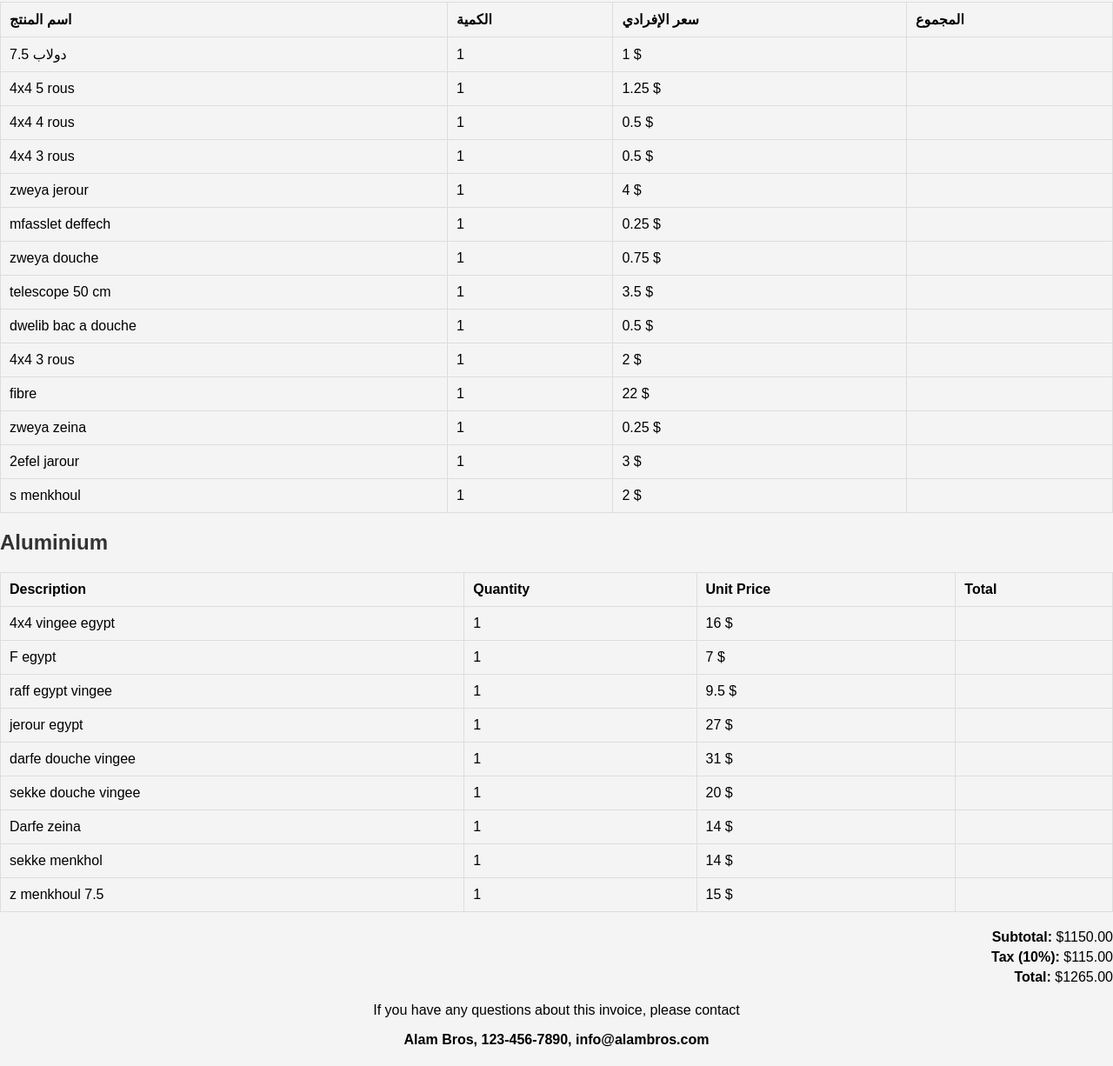
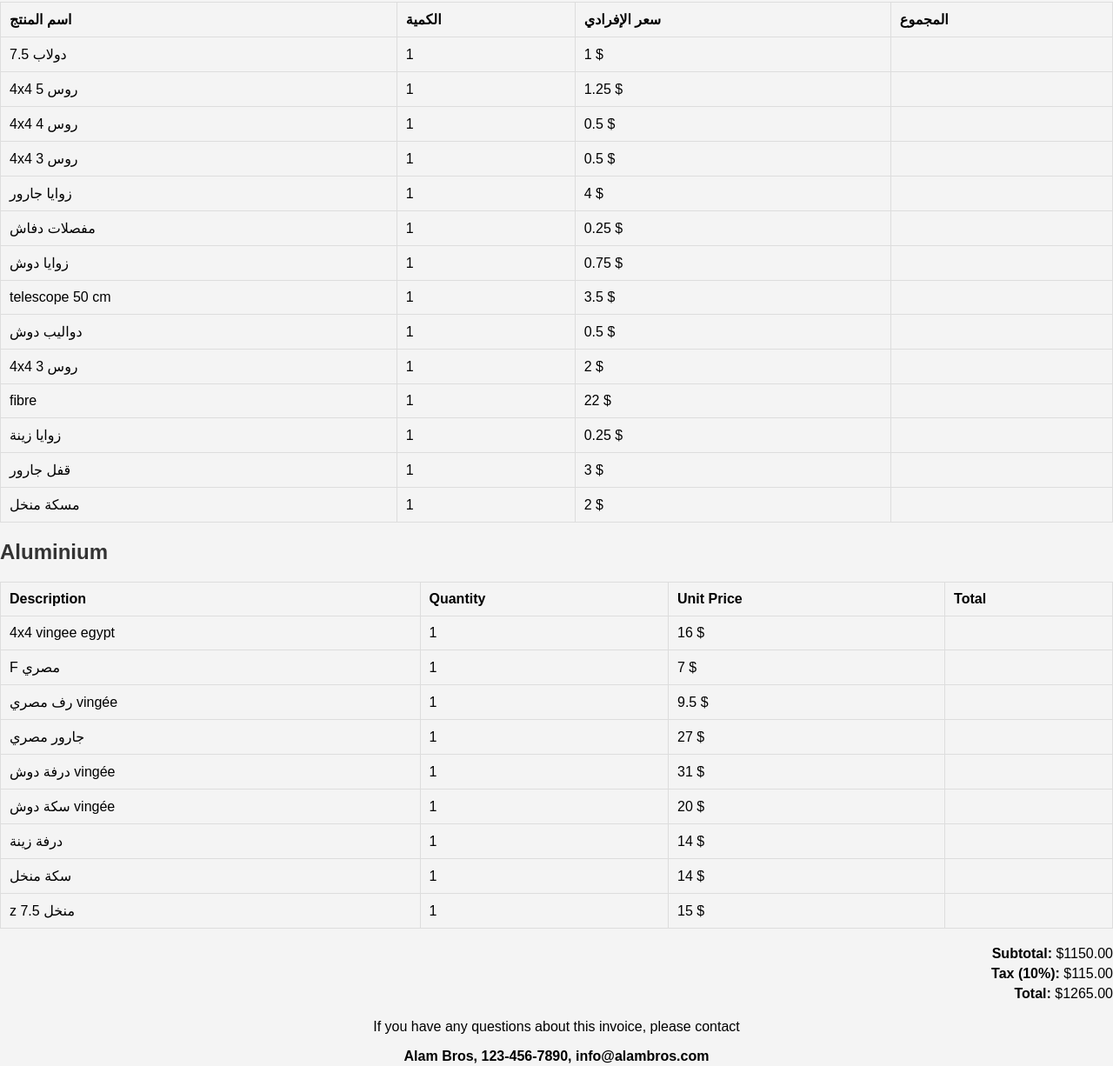
Before and after one commit to RoBat-1/Alam-Bros, a plain HTML site: page index.html in a window 1280 px wide. Shown: the part 125-1351 px from the top of the page at 87% size. Drawn offline with Linux system fonts and the light colour scheme.

Commit message:
Update index.html

```diff
--- a/index.html
+++ b/index.html
@@ -25,37 +25,37 @@
                 <td></td>
             </tr>
             <tr>
-                <td>4x4 5 rous</td>
+                <td>4x4 5 روس</td>
                 <td>1</td>
                 <td>1.25 $</td>
                 <td></td>
             </tr>
             <tr>
-                <td>4x4 4 rous</td>
+                <td>4x4 4 روس</td>
                 <td>1</td>
                 <td>0.5 $</td>
                 <td></td>
             </tr>
             <tr>
-                <td>4x4 3 rous </td>
+                <td>4x4 3 روس </td>
                 <td>1</td>
                 <td>0.5 $</td>
                 <td></td>
             </tr>
             <tr>
-                <td>zweya jerour </td>
+                <td>زوايا جارور </td>
                 <td>1</td>
                 <td>4 $</td>
                 <td></td>
             </tr>
             <tr>
-                <td>mfasslet deffech </td>
+                <td>مفصلات دفاش </td>
                 <td>1</td>
                 <td>0.25 $</td>
                 <td></td>
             </tr>
             <tr>
-                <td>zweya douche </td>
+                <td>زوايا دوش </td>
                 <td>1</td>
                 <td>0.75 $</td>
                 <td></td>
@@ -68,13 +68,13 @@
 
             </tr>
             <tr>
-                <td>dwelib bac a douche</td>
+                <td>دواليب دوش</td>
                 <td>1</td>
                 <td>0.5 $</td>
                 <td></td>
             </tr>
             <tr>
-                <td>4x4 3 rous </td>
+                <td>4x4 3 روس </td>
                 <td>1</td>
                 <td>2 $</td>
                 <td></td>
@@ -86,19 +86,19 @@
                 <td></td>
             </tr>
             <tr>
-                <td>zweya zeina </td>
+                <td>زوايا زينة </td>
                 <td>1</td>
                 <td>0.25 $</td>
                 <td></td>
             </tr>
             <tr>
-                <td>2efel jarour </td>
+                <td>قفل جارور </td>
                 <td>1</td>
                 <td>3 $</td>
                 <td></td>
             </tr>
             <tr>
-                <td>s menkhoul </td>
+                <td>مسكة منخل </td>
                 <td>1</td>
                 <td>2 $</td>
                 <td></td>
@@ -124,49 +124,49 @@
             <td></td>
         </tr>
         <tr>
-            <td>F egypt</td>
+            <td>F مصري</td>
             <td>1</td>
             <td>7 $</td>
             <td></td>
         </tr>
         <tr>
-            <td>raff egypt vingee</td>
+            <td>رف مصري vingée</td>
             <td>1</td>
             <td>9.5 $</td>
             <td></td>
         </tr>
         <tr>
-            <td>jerour egypt </td>
+            <td>جارور مصري </td>
             <td>1</td>
             <td>27 $</td>
             <td></td>
         </tr>
         <tr>
-            <td>darfe douche vingee  </td>
+            <td>درفة دوش vingée  </td>
             <td>1</td>
             <td>31 $</td>
             <td></td>
         </tr>
         <tr>
-            <td>sekke douche vingee </td>
+            <td>سكة دوش  vingée </td>
             <td>1</td>
             <td>20 $</td>
             <td></td>
         </tr>
         <tr>
-            <td>Darfe zeina </td>
+            <td>درفة زينة </td>
             <td>1</td>
             <td>14 $</td>
             <td></td>
         </tr>
         <tr>
-            <td>sekke menkhol </td>
+            <td>سكة منخل </td>
             <td>1</td>
             <td>14 $</td>
             <td></td>
         </tr>
         <tr>
-            <td>z menkhoul 7.5 </td>
+            <td>z منخل 7.5 </td>
             <td>1</td>
             <td>15 $</td>
             <td></td>
```
